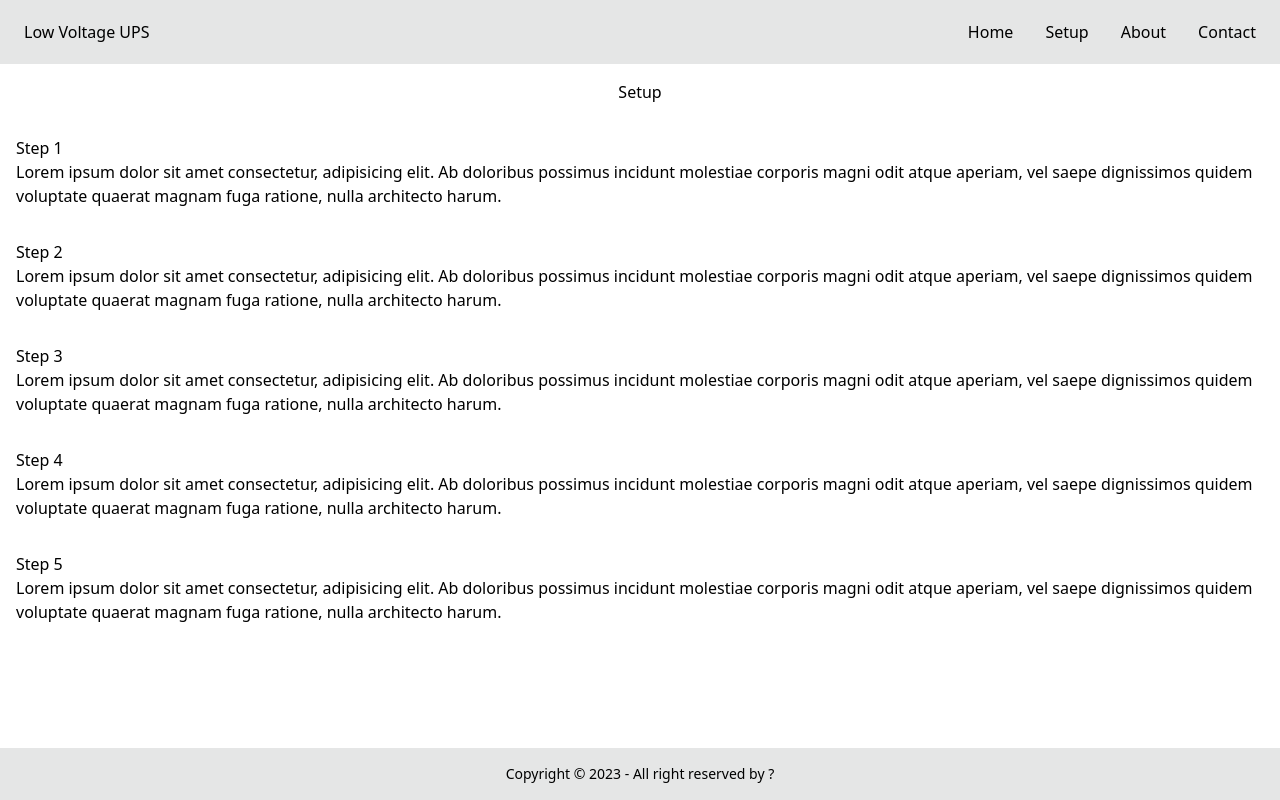
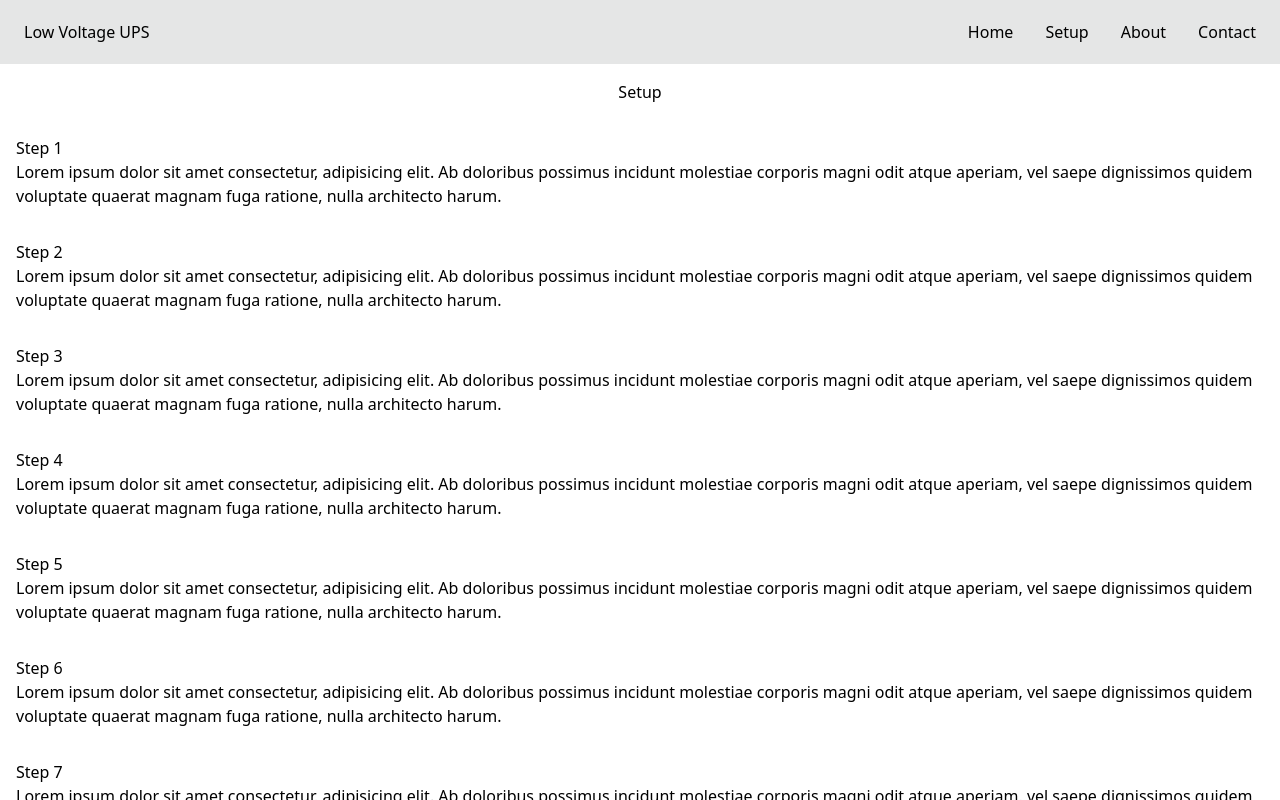
Before and after one commit to vives-project-xp/low-voltage-UPS, a Nuxt app in the folder frontend/: page /setup in a window 1280 px wide. Built offline with nearby package versions, Linux system fonts and the light colour scheme.

Commit message:
Added more content for testing purposes

```diff
--- a/frontend/pages/setup.vue
+++ b/frontend/pages/setup.vue
@@ -22,6 +22,46 @@
           <h1>Step 5</h1>
           <p>Lorem ipsum dolor sit amet consectetur, adipisicing elit. Ab doloribus possimus incidunt molestiae corporis magni odit atque aperiam, vel saepe dignissimos quidem voluptate quaerat magnam fuga ratione, nulla architecto harum.</p>
         </div>
+        <div>
+          <h1>Step 6</h1>
+          <p>Lorem ipsum dolor sit amet consectetur, adipisicing elit. Ab doloribus possimus incidunt molestiae corporis magni odit atque aperiam, vel saepe dignissimos quidem voluptate quaerat magnam fuga ratione, nulla architecto harum.</p>
+        </div>
+        <div>
+          <h1>Step 7</h1>
+          <p>Lorem ipsum dolor sit amet consectetur, adipisicing elit. Ab doloribus possimus incidunt molestiae corporis magni odit atque aperiam, vel saepe dignissimos quidem voluptate quaerat magnam fuga ratione, nulla architecto harum.</p>
+        </div>
+        <div>
+          <h1>Step 8</h1>
+          <p>Lorem ipsum dolor sit amet consectetur, adipisicing elit. Ab doloribus possimus incidunt molestiae corporis magni odit atque aperiam, vel saepe dignissimos quidem voluptate quaerat magnam fuga ratione, nulla architecto harum.</p>
+        </div>
+        <div>
+          <h1>Step 9</h1>
+          <p>Lorem ipsum dolor sit amet consectetur, adipisicing elit. Ab doloribus possimus incidunt molestiae corporis magni odit atque aperiam, vel saepe dignissimos quidem voluptate quaerat magnam fuga ratione, nulla architecto harum.</p>
+        </div>
+        <div>
+          <h1>Step 10</h1>
+          <p>Lorem ipsum dolor sit amet consectetur, adipisicing elit. Ab doloribus possimus incidunt molestiae corporis magni odit atque aperiam, vel saepe dignissimos quidem voluptate quaerat magnam fuga ratione, nulla architecto harum.</p>
+        </div>
+        <div>
+          <h1>Step 11</h1>
+          <p>Lorem ipsum dolor sit amet consectetur, adipisicing elit. Ab doloribus possimus incidunt molestiae corporis magni odit atque aperiam, vel saepe dignissimos quidem voluptate quaerat magnam fuga ratione, nulla architecto harum.</p>
+        </div>
+        <div>
+          <h1>Step 12</h1>
+          <p>Lorem ipsum dolor sit amet consectetur, adipisicing elit. Ab doloribus possimus incidunt molestiae corporis magni odit atque aperiam, vel saepe dignissimos quidem voluptate quaerat magnam fuga ratione, nulla architecto harum.</p>
+        </div>
+        <div>
+          <h1>Step 13</h1>
+          <p>Lorem ipsum dolor sit amet consectetur, adipisicing elit. Ab doloribus possimus incidunt molestiae corporis magni odit atque aperiam, vel saepe dignissimos quidem voluptate quaerat magnam fuga ratione, nulla architecto harum.</p>
+        </div>
+        <div>
+          <h1>Step 14</h1>
+          <p>Lorem ipsum dolor sit amet consectetur, adipisicing elit. Ab doloribus possimus incidunt molestiae corporis magni odit atque aperiam, vel saepe dignissimos quidem voluptate quaerat magnam fuga ratione, nulla architecto harum.</p>
+        </div>
+        <div>
+          <h1>Step 15</h1>
+          <p>Lorem ipsum dolor sit amet consectetur, adipisicing elit. Ab doloribus possimus incidunt molestiae corporis magni odit atque aperiam, vel saepe dignissimos quidem voluptate quaerat magnam fuga ratione, nulla architecto harum.</p>
+        </div>
       </div>
     </section>
 </template>
```
